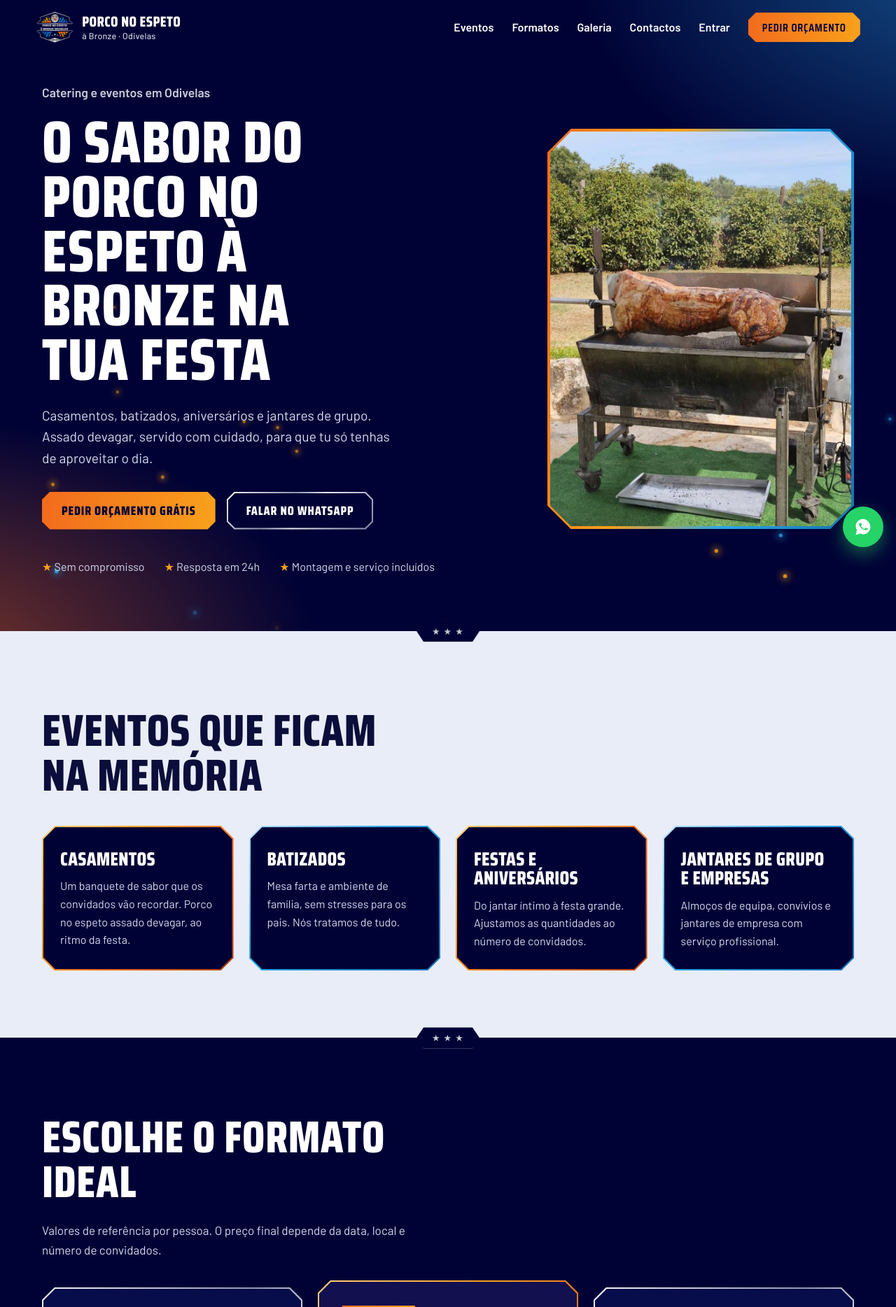
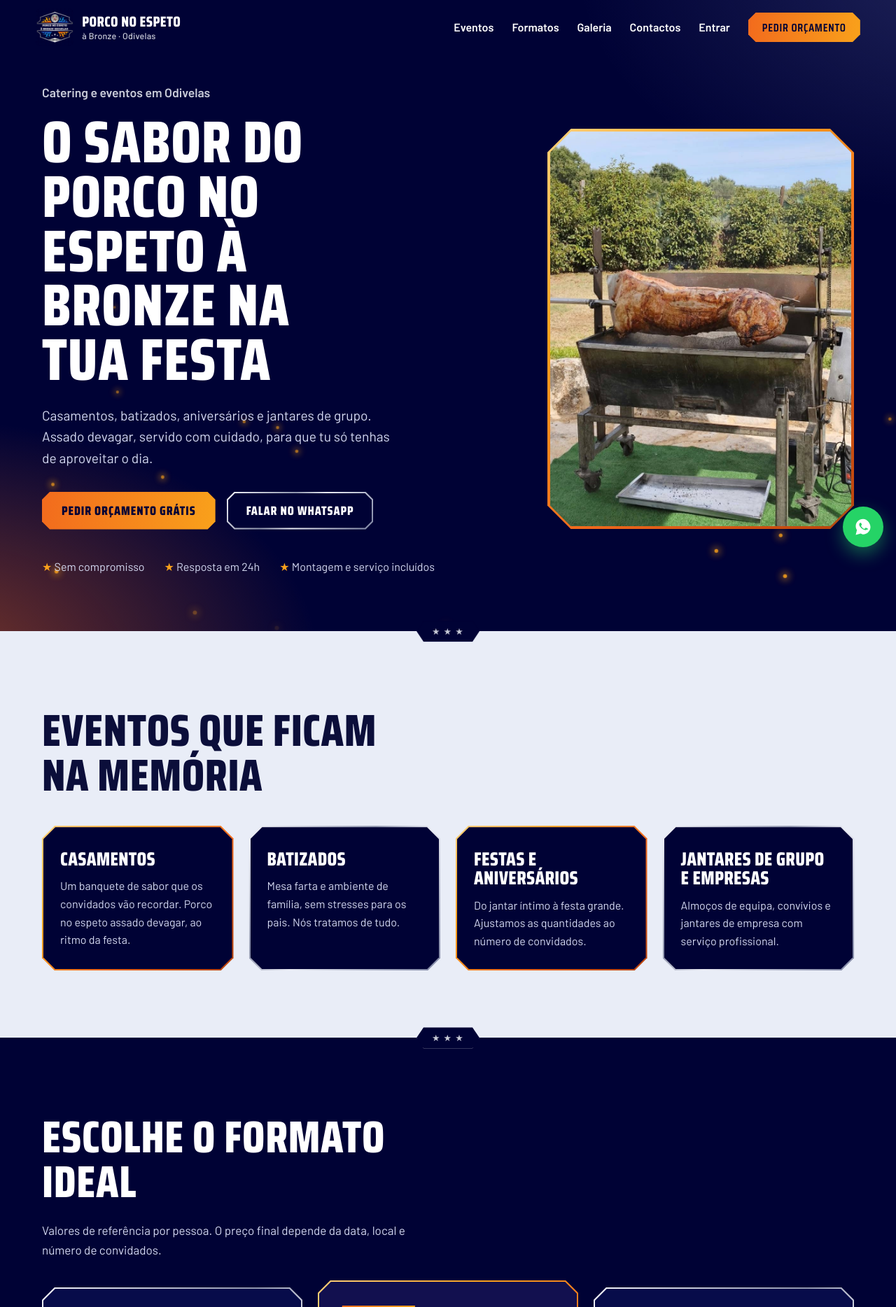
Before and after one commit to guilhermewebstudio-lgtm/porco-no-espeto, a Node server app: page / in a window 1280 px wide. Shown: the top 1868 px of the page at 70% size. Run offline with Node 20, Linux system fonts and the light colour scheme.

Commit message:
Paleta só laranja, prata e azul-marinho (sem azul vivo)
Co-Authored-By: Claude Sonnet 5.5 <noreply@anthropic.com>
Claude-Session: https://claude.ai/code/session_01JM8ZJok1rWoKMbq461oak1

```diff
--- a/public/css/auth.css
+++ b/public/css/auth.css
@@ -5,7 +5,7 @@ body {
   font-family: 'Barlow', system-ui, sans-serif; color: #eef1f9;
   background:
     radial-gradient(800px 480px at 85% 10%, rgba(242, 107, 29, .32), transparent 60%),
-    radial-gradient(700px 480px at 5% 95%, rgba(42, 167, 230, .28), transparent 60%),
+    radial-gradient(700px 480px at 5% 95%, rgba(140, 150, 215, .18), transparent 60%),
     linear-gradient(180deg, #000235, #0a0f5c);
 }
 .box {
--- a/public/css/style.css
+++ b/public/css/style.css
@@ -18,8 +18,8 @@
 
   --silver-frame: linear-gradient(135deg, #f4f5fa 0%, #9096ad 38%, #e9ebf3 55%, #7d84a2 100%);
   --fire-frame: linear-gradient(135deg, #ffd27a 0%, #f9a11b 30%, #f26b1d 60%, #b9420c 100%);
-  --ice-frame: linear-gradient(135deg, #bfe7fb 0%, #2aa7e6 40%, #1673b3 100%);
-  --fire-ice: linear-gradient(100deg, #f26b1d 0%, #f9a11b 35%, #2aa7e6 65%, #1673b3 100%);
+  --ice-frame: var(--silver-frame);
+  --fire-ice: var(--fire-frame);
 
   --display: 'Saira Condensed', 'Arial Narrow', sans-serif;
   --body: 'Barlow', system-ui, sans-serif;
@@ -126,7 +126,7 @@ h1, h2 { text-transform: uppercase; }
   color: #fff;
   background:
     radial-gradient(900px 560px at -8% 105%, rgba(242, 107, 29, .5), transparent 62%),
-    radial-gradient(900px 560px at 108% -5%, rgba(42, 167, 230, .45), transparent 62%),
+    radial-gradient(900px 560px at 108% -5%, rgba(140, 150, 215, .22), transparent 62%),
     var(--ink);
 }
 .embers { position: absolute; inset: 0; pointer-events: none; }
@@ -135,7 +135,6 @@ h1, h2 { text-transform: uppercase; }
   background: var(--flame); box-shadow: 0 0 12px 3px rgba(249, 161, 27, .7);
   opacity: 0; animation: float linear infinite;
 }
-.ember:nth-child(3n) { background: var(--ice); box-shadow: 0 0 12px 3px rgba(42, 167, 230, .7); }
 @keyframes float {
   0% { transform: translate(0, 0) scale(1); opacity: 0; }
   10% { opacity: .9; }
@@ -173,7 +172,7 @@ h1, h2 { text-transform: uppercase; }
 .grid-4 { grid-template-columns: repeat(4, 1fr); }
 .grid-3 { grid-template-columns: repeat(3, 1fr); }
 
-/* Eventos: placas escuras com moldura alternada fogo / gelo */
+/* Eventos: placas escuras, moldura alternada laranja / prateada */
 .card { padding: 34px 26px 30px; color: var(--on-dark); transition: transform .25s; }
 .card:nth-child(odd) { --frame: var(--fire-frame); }
 .card:nth-child(even) { --frame: var(--ice-frame); }
@@ -189,7 +188,7 @@ h1, h2 { text-transform: uppercase; }
 .plan h3 { font-size: 2rem; color: #fff; text-transform: uppercase; }
 .price { font-family: var(--display); font-size: 2.1rem; font-weight: 800; line-height: 1; color: var(--flame); margin: 0; }
 .plan ul { list-style: none; padding: 0; margin: 4px 0 12px; display: grid; gap: 9px; flex: 1; }
-.plan li::before { content: '★ '; color: var(--ice); font-size: .8em; }
+.plan li::before { content: '★ '; color: var(--flame); font-size: .8em; }
 
 /* Passos (isto sim é uma sequência) */
 .step { padding: 8px 0; }
```
